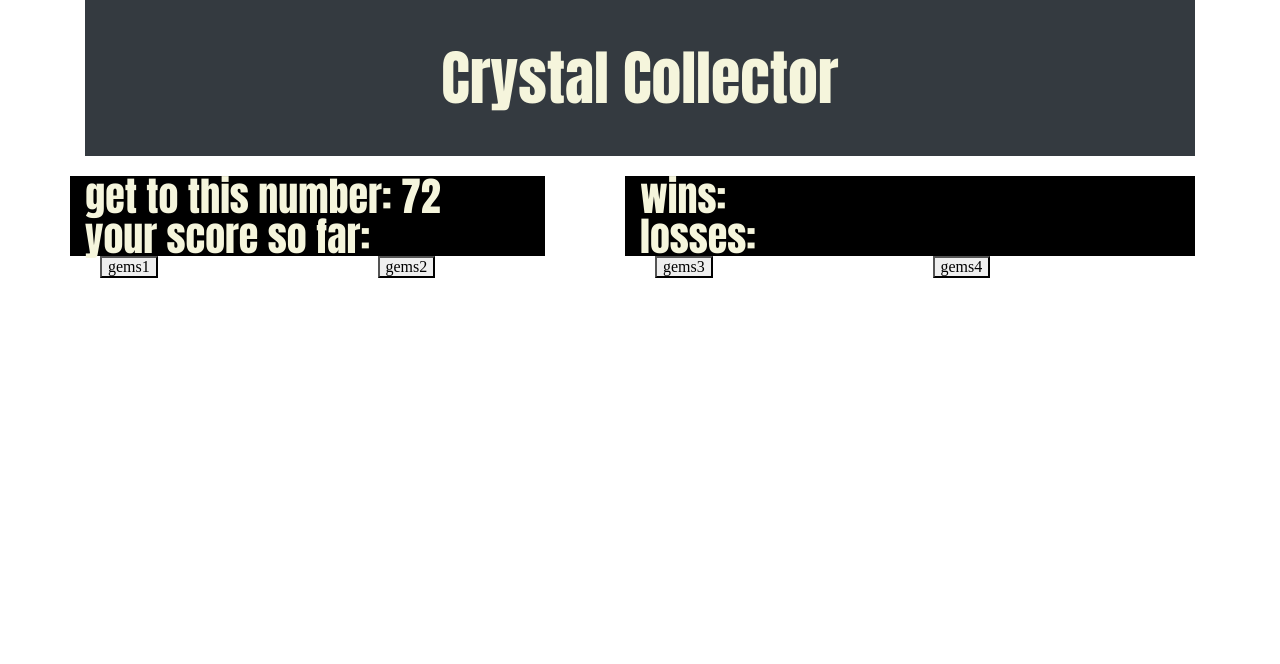
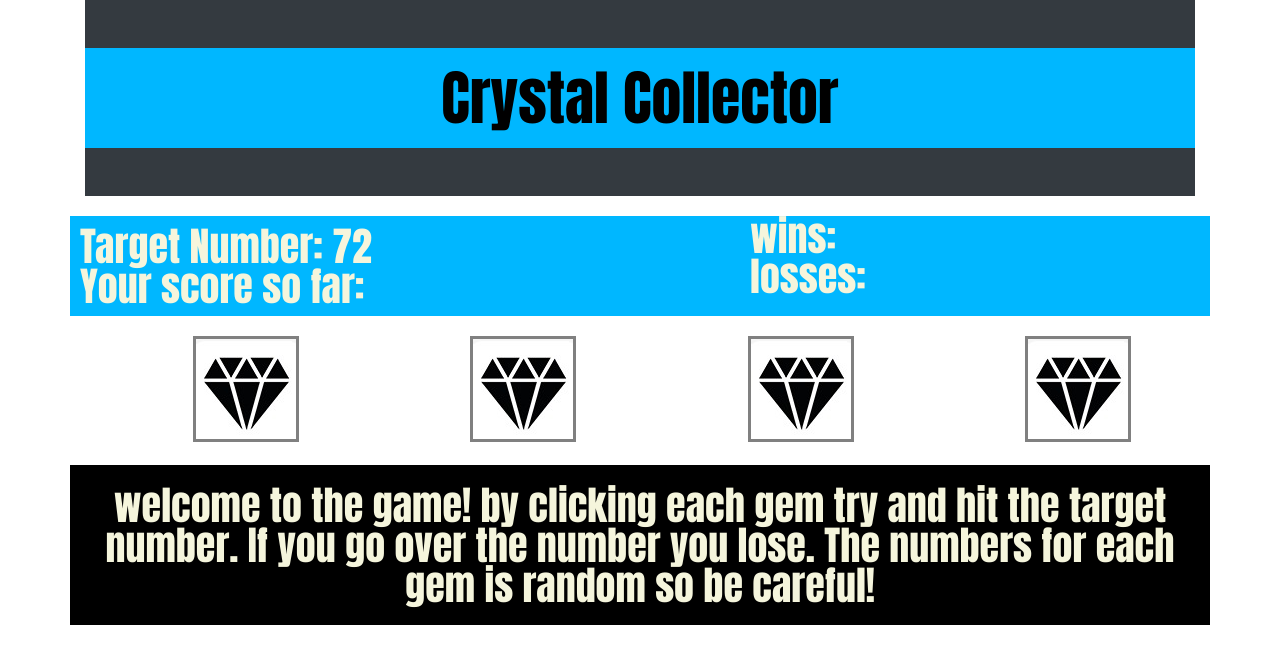
Before and after one commit to mbarachkov/unit-4-game, a plain HTML site: page index.html in a window 1280 px wide. Drawn offline with nearby package versions, Linux system fonts and the light colour scheme.

Commit message:
more basic styles

```diff
--- a/assets/css/style.css
+++ b/assets/css/style.css
@@ -4,20 +4,49 @@
 #title {
     font-family: Impact, Haettenschweiler, 'Arial Narrow Bold', sans-serif;
     font-size: 60px;
-    color: beige;
+    color: black;
+    background-color: rgb(0, 183, 255);
+    padding: 20px;
+
 }
 #target {
+    background-color: rgb(0, 183, 255);
+    color: beige;
+    font-family: Impact, Haettenschweiler, 'Arial Narrow Bold', sans-serif;
+    margin-top: 20px;
+    font-size: 40px;
+    padding: 10px;
+}
+#score {
+    background-color: rgb(0,183,255);
+    color: beige;
+    font-family: Impact, Haettenschweiler, 'Arial Narrow Bold', sans-serif;
+    margin-top: 20px;
+    font-size: 40px;
+
+}
+#rules {
     background-color: black;
     color: beige;
     font-family: Impact, Haettenschweiler, 'Arial Narrow Bold', sans-serif;
     margin-top: 20px;
     font-size: 40px;
+    text-align: center;
+    padding: 20px;
 }
-#score {
-    background-color: black;
-    color: beige;
-    font-family: Impact, Haettenschweiler, 'Arial Narrow Bold', sans-serif;
+#gems1 {
     margin-top: 20px;
-    font-size: 40px;
-    margin-left: 80px;
+    border: solid grey;
 }
+#gems2 {
+    margin-top: 20px;
+    border: solid grey;
+}
+#gems3 {
+    margin-top: 20px;
+    border: solid grey;
+}
+#gems4 {
+    margin-top: 20px;
+    border: solid grey;
+}
--- a/assets/javascript/game.js
+++ b/assets/javascript/game.js
@@ -30,26 +30,27 @@ function reset() {
     $("#added-score").text(score);
 }
 
-$(".gems1").on("click", function() {
+$("#gems1").on("click", function() {
     score += parseInt(gems1);
     $("#added-score").text(score);
     console.log(score);
+    $("#gems1").effect( "highlight", {color:"#669966"}, 3000 );
     game();
 });
-$(".gems2").on("click", function() {
+$("#gems2").on("click", function() {
     score += parseInt(gems1);
     $("#added-score").text(score);
     console.log(score);
     game();
 
 });
-$(".gems3").on("click", function() {
+$("#gems3").on("click", function() {
     score += parseInt(gems3);
     $("#added-score").text(score);
     console.log(score);
     game();
 });
-$(".gems4").on("click", function() {
+$("#gems4").on("click", function() {
     score += parseInt(gems4);
     $("#added-score").text(score);
     console.log(score);
--- a/index.html
+++ b/index.html
@@ -18,9 +18,9 @@
     <div class="container">
         <section class="pt-5 pb-5 bg-dark inner-header">
             <div class="container">
-                <div class="row">
+                <div class="row" id="title">
                     <div class="col-md-12 text-center">
-                        <h1 id="title">Crystal Collector</h1>
+                        <h1>Crystal Collector</h1>
                     </div>
                 </div>
             </div>
@@ -28,11 +28,11 @@
 
         <div class="Container">
             <div class="row">
-                <div class="col-md-5" id="target">
-                    <p>get to this number: <span id="random-target"></span></p>
-                    <p>your score so far: <span id="added-score"></span></p>
+                <div class="col-md-7" id="target">
+                    <p>Target Number: <span id="random-target"></span></p>
+                    <p>Your score so far: <span id="added-score"></span></p>
                 </div>
-                <div class="col-md-6" id="score">
+                <div class="col-md-5" id="score">
                     <p>wins: <span id="win"></span></p>
                     <p>losses: <span id="loss"></span></p>
                 </div>
@@ -41,25 +41,32 @@
 
         <div class="container">
             <div class="row" id="gemButtons">
+                <div class="col-md-1"></div>
                 <div class="col-md-3">
-                    <button class="gems1">gems1</button>
+                    <input type="image" src="assets/images/gem.jpg" id="gems1"/>
                 </div>
 
                 <div class="col-md-3">
-                    <button class="gems2">gems2</button>
+                    <input type="image" src="assets/images/gem.jpg" id="gems2"/>
                 </div>
 
                 <div class="col-md-3">
-                    <button class="gems3">gems3</button>
+                    <input type="image" src="assets/images/gem.jpg" id="gems3"/>
                 </div>
 
-                <div class="col-md-3">
-                    <button class="gems4">gems4</button>
+                <div class="col-md-2">
+                    <input type="image" src="assets/images/gem.jpg" id="gems4"/>
                 </div>
             </div>
         </div>
     </div>
-    <footer></footer>
+    <div class="container" id="rules">
+        <div class="row">
+            <div class="col-md-12">
+                <p>welcome to the game! by clicking each gem try and hit the target number. If you go over the number you lose. The numbers for each gem is random so be careful!</p>
+            </div>
+        </div>
+    </div>
 
     <script src="assets/javascript/game.js"></script>
 </body>
```
Also changed, not shown: assets/images/gem.jpg (added).
